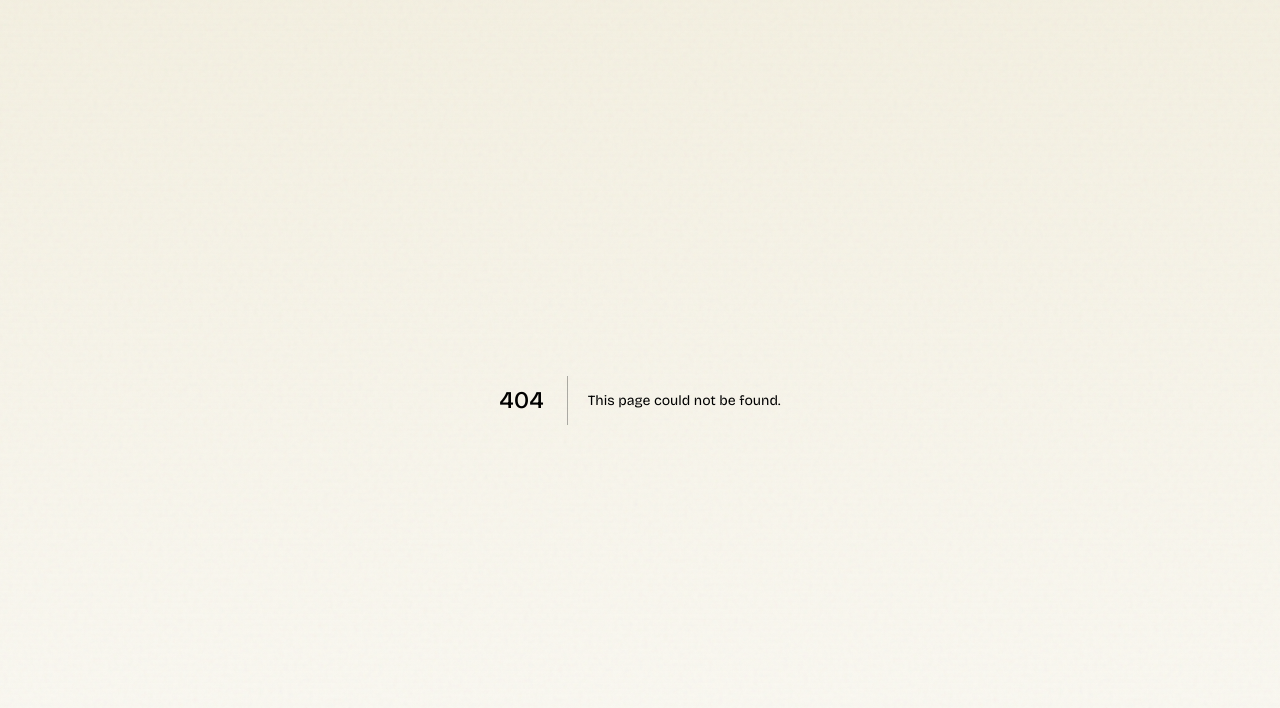
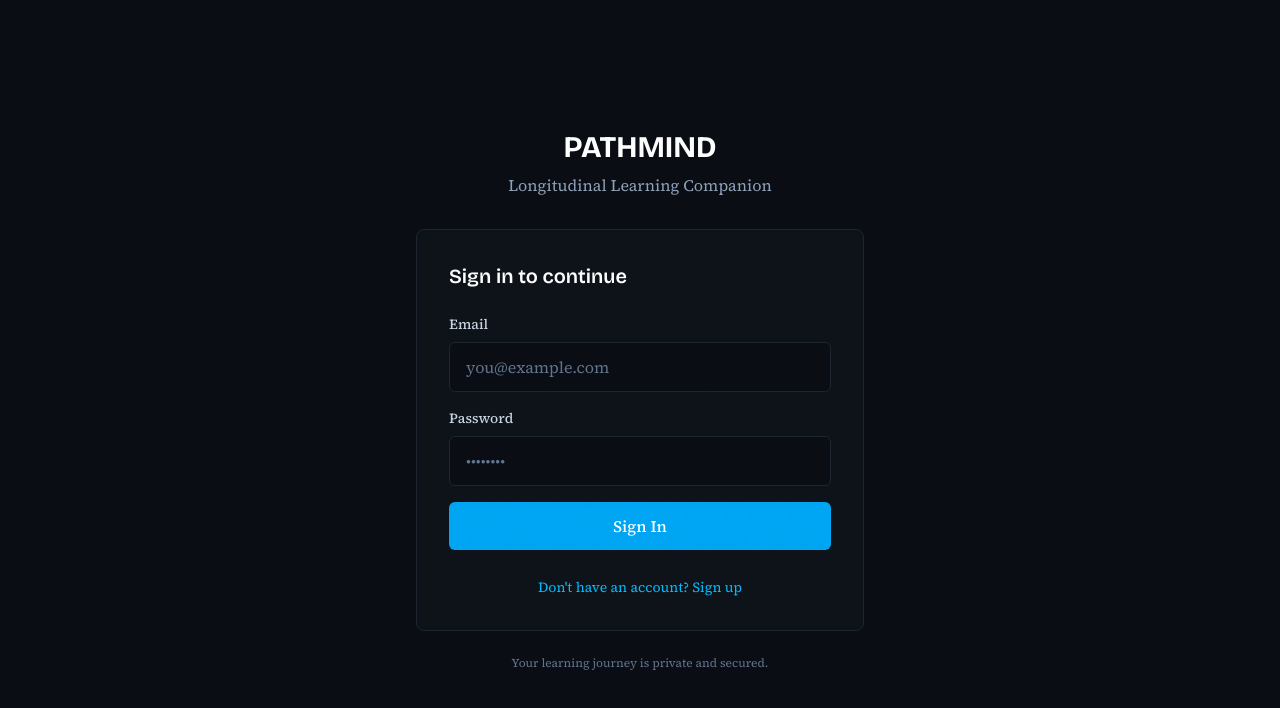
Before and after one commit to akshat2685/pathmind, a Next.js app in the folder frontend/: page /pathmind/signin in a window 1280 px wide. Before the commit this address had no page. Shown: the top 708 px of the page. Built offline with nearby package versions, Linux system fonts and the light colour scheme; no server answers.

Commit message:
Auth gate: frontend/src/app/signin/page.tsx

```diff
--- /dev/null
+++ b/frontend/src/app/signin/page.tsx
@@ -0,0 +1,188 @@
+"use client";
+
+import { useState, useEffect } from "react";
+import { useRouter } from "next/navigation";
+import { getSupabaseClient } from "@/lib/supabase";
+
+/**
+ * Sign-in / Sign-up page for PATHMIND.
+ *
+ * Uses Supabase email/password auth. After successful auth, redirects to
+ * the main learning-path flow (/). If already authenticated, redirects
+ * immediately.
+ */
+export default function SignInPage() {
+  const router = useRouter();
+  const [mode, setMode] = useState<"signin" | "signup">("signin");
+  const [email, setEmail] = useState("");
+  const [password, setPassword] = useState("");
+  const [loading, setLoading] = useState(false);
+  const [checking, setChecking] = useState(true);
+  const [error, setError] = useState<string | null>(null);
+  const [message, setMessage] = useState<string | null>(null);
+
+  useEffect(() => {
+    const client = getSupabaseClient();
+    if (!client) {
+      setChecking(false);
+      return;
+    }
+    client.auth.getSession().then(({ data }) => {
+      if (data.session) {
+        router.replace("/");
+      } else {
+        setChecking(false);
+      }
+    });
+  }, [router]);
+
+  const handleSubmit = async (e: React.FormEvent) => {
+    e.preventDefault();
+    setError(null);
+    setMessage(null);
+    setLoading(true);
+
+    const client = getSupabaseClient();
+    if (!client) {
+      setError("Authentication is not configured. Please try again later.");
+      setLoading(false);
+      return;
+    }
+
+    try {
+      if (mode === "signin") {
+        const { error } = await client.auth.signInWithPassword({
+          email: email.trim(),
+          password,
+        });
+        if (error) throw error;
+        router.replace("/");
+      } else {
+        const { error } = await client.auth.signUp({
+          email: email.trim(),
+          password,
+        });
+        if (error) throw error;
+        setMessage(
+          "Account created. Please check your email to confirm, then sign in."
+        );
+        setMode("signin");
+      }
+    } catch (err) {
+      setError(
+        err instanceof Error ? err.message : "Authentication failed. Please try again."
+      );
+    } finally {
+      setLoading(false);
+    }
+  };
+
+  if (checking) {
+    return (
+      <div className="min-h-screen flex items-center justify-center bg-[#0a0e14]">
+        <p className="text-slate-400">Loading...</p>
+      </div>
+    );
+  }
+
+  return (
+    <div className="min-h-screen flex items-center justify-center bg-[#0a0e14] px-4">
+      <div className="w-full max-w-md">
+        <div className="text-center mb-8">
+          <h1 className="text-3xl font-bold text-white mb-2">PATHMIND</h1>
+          <p className="text-slate-400">Longitudinal Learning Companion</p>
+        </div>
+
+        <div className="bg-[#0e1319] border border-[#1c2530] rounded-lg p-8">
+          <h2 className="text-xl font-semibold text-white mb-6">
+            {mode === "signin" ? "Sign in to continue" : "Create your account"}
+          </h2>
+
+          <form onSubmit={handleSubmit} className="space-y-4">
+            <div>
+              <label
+                htmlFor="email"
+                className="block text-sm font-medium text-slate-300 mb-2"
+              >
+                Email
+              </label>
+              <input
+                id="email"
+                type="email"
+                required
+                value={email}
+                onChange={(e) => setEmail(e.target.value)}
+                placeholder="you@example.com"
+                className="w-full px-4 py-3 bg-[#0a0e14] border border-[#1c2530] rounded-md text-white placeholder-slate-500 focus:outline-none focus:border-sky-500"
+                disabled={loading}
+              />
+            </div>
+
+            <div>
+              <label
+                htmlFor="password"
+                className="block text-sm font-medium text-slate-300 mb-2"
+              >
+                Password
+              </label>
+              <input
+                id="password"
+                type="password"
+                required
+                value={password}
+                onChange={(e) => setPassword(e.target.value)}
+                placeholder="••••••••"
+                minLength={6}
+                className="w-full px-4 py-3 bg-[#0a0e14] border border-[#1c2530] rounded-md text-white placeholder-slate-500 focus:outline-none focus:border-sky-500"
+                disabled={loading}
+              />
+            </div>
+
+            {error && (
+              <div className="px-4 py-3 bg-red-500/10 border border-red-500/30 rounded-md">
+                <p className="text-sm text-red-400">{error}</p>
+              </div>
+            )}
+
+            {message && (
+              <div className="px-4 py-3 bg-sky-500/10 border border-sky-500/30 rounded-md">
+                <p className="text-sm text-sky-400">{message}</p>
+              </div>
+            )}
+
+            <button
+              type="submit"
+              disabled={loading}
+              className="w-full py-3 px-4 bg-sky-500 hover:bg-sky-600 disabled:bg-sky-500/50 text-white font-medium rounded-md transition-colors"
+            >
+              {loading
+                ? "Please wait..."
+                : mode === "signin"
+                  ? "Sign In"
+                  : "Create Account"}
+            </button>
+          </form>
+
+          <div className="mt-6 text-center">
+            <button
+              onClick={() => {
+                setMode(mode === "signin" ? "signup" : "signin");
+                setError(null);
+                setMessage(null);
+              }}
+              className="text-sm text-sky-400 hover:text-sky-300"
+            >
+              {mode === "signin"
+                ? "Don't have an account? Sign up"
+                : "Already have an account? Sign in"}
+            </button>
+          </div>
+        </div>
+
+        <p className="mt-6 text-center text-xs text-slate-500">
+          Your learning journey is private and secured.
+        </p>
+      </div>
+    </div>
+  );
+}
```
